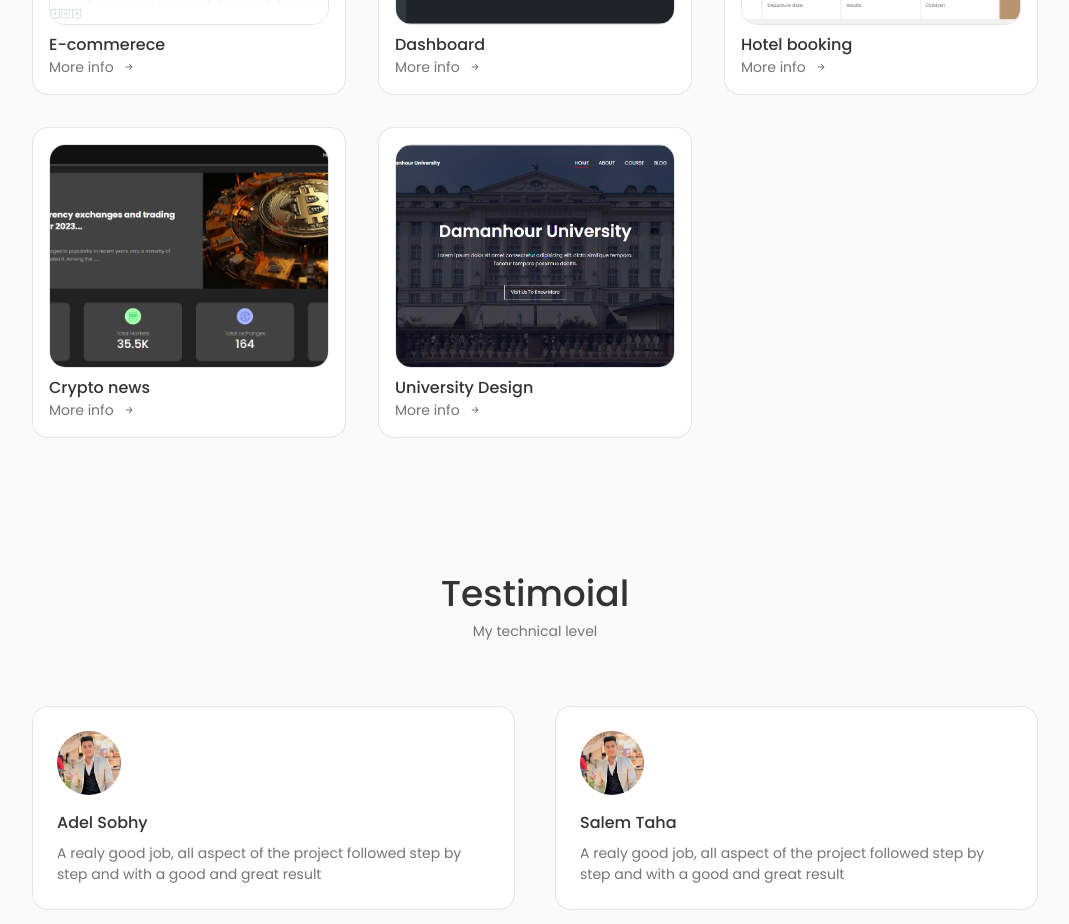
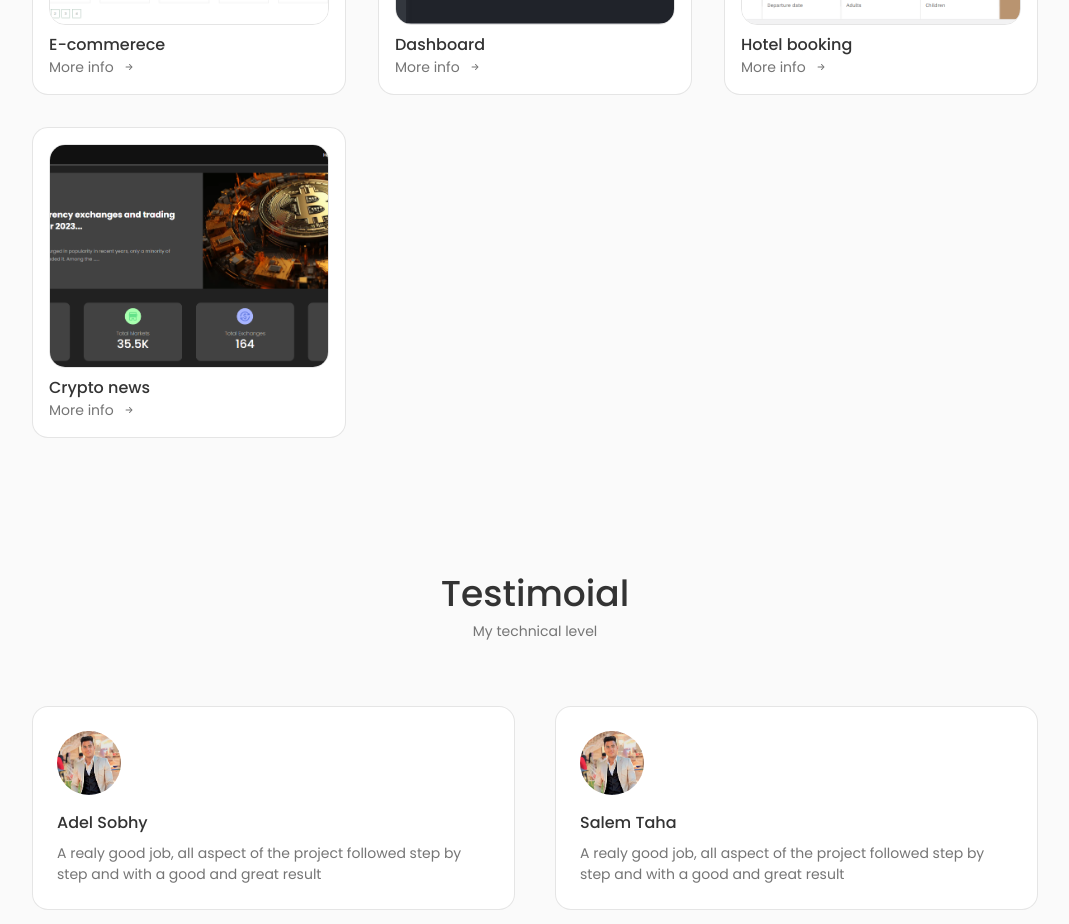
Before and after one commit to khalidAdell/portfolio, a React (Vite) app: page / in a window 1280 px wide. Shown: the part 2920-3844 px from the top of the page, without its empty margins (105-1174 px from the left). Built offline with nearby package versions, Linux system fonts and the light colour scheme.

Commit message:
edit projects data

```diff
--- a/src/components/portfolio/projectsData.js
+++ b/src/components/portfolio/projectsData.js
@@ -51,13 +51,4 @@ export default [
     type: "react",
     image: "./images/projects/crypto.PNG",
   },
-  {
-    name: "University Design",
-    description: "university css simple design",
-    technology: ["Html", "Css"],
-    date: "October 19, 2021,",
-    link: "https://khalidadell.github.io/University-design/",
-    type: "css",
-    image: "./images/projects/university.PNG",
-  },
 ];
```
